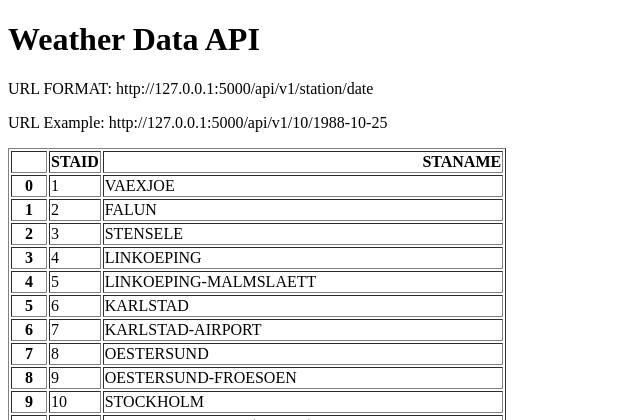
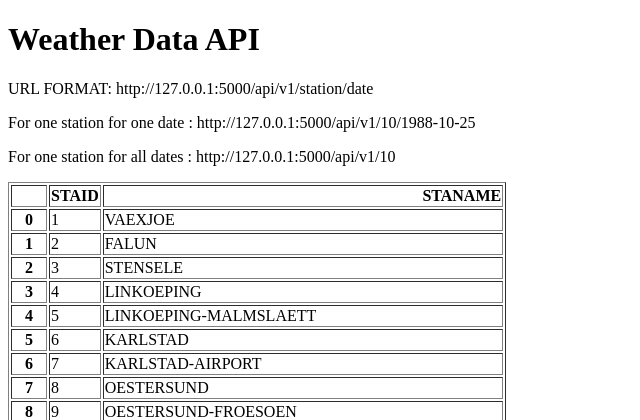
Before and after one commit to Smugcurve13/Weather-Data-API, a Flask app: page / in a window 1280 px wide. Shown: the top 420 px of the page, without its empty margins (0-640 px from the left). Run offline with Flask 3, Linux system fonts and the light colour scheme.

Commit message:
added following app route: For one station for all dates : http://127.0.0.1:5000/api/v1/10

```diff
--- a/main.py
+++ b/main.py
@@ -20,5 +20,12 @@ def about(station, date):
             'date': date,
             'temperature' : temperature}
 
+@app.route('/api/v1/<station>')
+def all_data(station):
+    filename = 'data_small\TG_STAID' + str(station).zfill(6)+'.txt'
+    df = pd.read_csv(filename, skiprows=20, parse_dates = ['    DATE'])
+    result = df.to_dict(orient='records')
+    return result
+
 if __name__ == "__main__":
     app.run(debug=True)
--- a/templates/home.html
+++ b/templates/home.html
@@ -8,7 +8,8 @@
 <body>
     <h1>Weather Data API</h1>
     <p>URL FORMAT: http://127.0.0.1:5000/api/v1/station/date</p>
-    <p>URL Example: http://127.0.0.1:5000/api/v1/10/1988-10-25</p>
+    <p>For one station for one date : http://127.0.0.1:5000/api/v1/10/1988-10-25</p>
+    <p>For one station for all dates : http://127.0.0.1:5000/api/v1/10</p>
     <p>{{data|safe}}</p>
 </body>
 </html>
```
